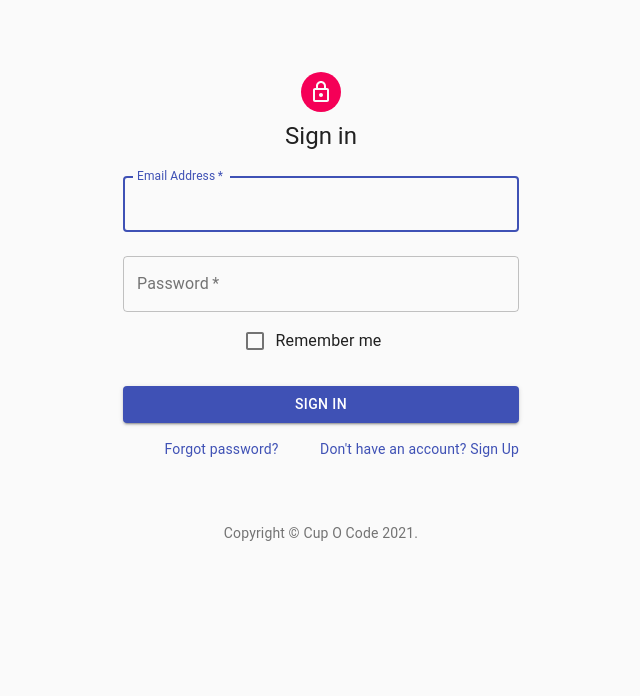
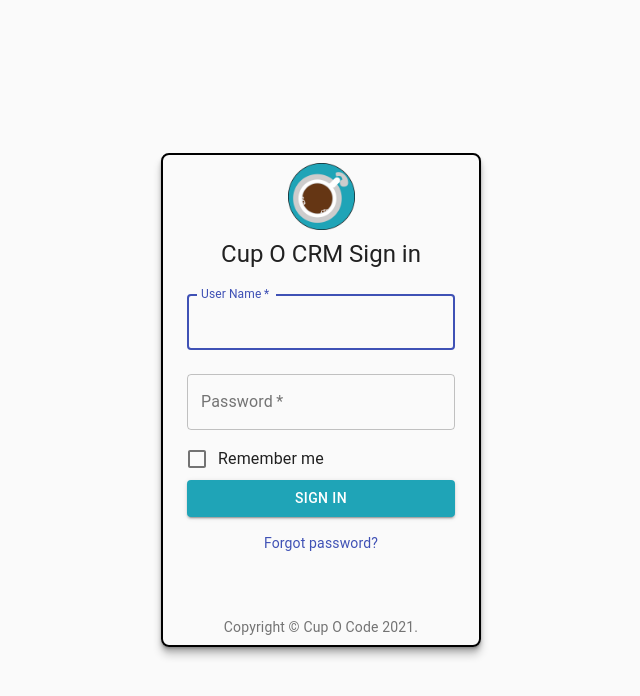
Before and after one commit to cupocode/cup-o-crm-frontend, a React (Create React App) app in the folder cup-o-crm-frontend/: page / in a window 1280 px wide. Shown: the top 696 px of the page, without its empty margins (319-959 px from the left). Built offline with nearby package versions, Linux system fonts and the light colour scheme.

Commit message:
login started

```diff
--- a/cup-o-crm-frontend/package.json
+++ b/cup-o-crm-frontend/package.json
@@ -8,6 +8,7 @@
     "@testing-library/jest-dom": "^5.11.4",
     "@testing-library/react": "^11.1.0",
     "@testing-library/user-event": "^12.1.10",
+    "node-sass": "^5.0.0",
     "react": "^17.0.1",
     "react-dom": "^17.0.1",
     "react-scripts": "4.0.3",
--- a/cup-o-crm-frontend/src/App.css
+++ /dev/null
@@ -1,38 +0,0 @@
-.App {
-  text-align: center;
-}
-
-.App-logo {
-  height: 40vmin;
-  pointer-events: none;
-}
-
-@media (prefers-reduced-motion: no-preference) {
-  .App-logo {
-    animation: App-logo-spin infinite 20s linear;
-  }
-}
-
-.App-header {
-  background-color: #282c34;
-  min-height: 100vh;
-  display: flex;
-  flex-direction: column;
-  align-items: center;
-  justify-content: center;
-  font-size: calc(10px + 2vmin);
-  color: white;
-}
-
-.App-link {
-  color: #61dafb;
-}
-
-@keyframes App-logo-spin {
-  from {
-    transform: rotate(0deg);
-  }
-  to {
-    transform: rotate(360deg);
-  }
-}
--- a/cup-o-crm-frontend/src/App.js
+++ b/cup-o-crm-frontend/src/App.js
@@ -1,11 +1,11 @@
 
-import './App.css';
+import './App.scss';
 import Login from './Components/Login'
 
 function App() {
   return (
-    <div className="App">
-        <Login/>
+    <div className="App capp-container">
+        <Login className="login"/>
     </div>
   );
 }
--- /dev/null
+++ b/cup-o-crm-frontend/src/App.scss
@@ -0,0 +1,6 @@
+.App {
+  height:100vh;
+  display:flex;
+  align-items:center;
+  width:100vw;
+}
--- a/cup-o-crm-frontend/src/Components/Login.jsx
+++ b/cup-o-crm-frontend/src/Components/Login.jsx
@@ -1,18 +1,18 @@
 
 import React from 'react';
-import Avatar from '@material-ui/core/Avatar';
 import Button from '@material-ui/core/Button';
 import CssBaseline from '@material-ui/core/CssBaseline';
 import TextField from '@material-ui/core/TextField';
 import FormControlLabel from '@material-ui/core/FormControlLabel';
 import Checkbox from '@material-ui/core/Checkbox';
 import Link from '@material-ui/core/Link';
-import Grid from '@material-ui/core/Grid';
 import Box from '@material-ui/core/Box';
-import LockOutlinedIcon from '@material-ui/icons/LockOutlined';
 import Typography from '@material-ui/core/Typography';
 import { makeStyles } from '@material-ui/core/styles';
 import Container from '@material-ui/core/Container';
+
+import './login.scss'
+import Logo from '../Assets/icon-blue.png'
 
 function Copyright() {
   return (
@@ -29,7 +29,6 @@ function Copyright() {
 
 const useStyles = makeStyles((theme) => ({
   paper: {
-    marginTop: theme.spacing(8),
     display: 'flex',
     flexDirection: 'column',
     alignItems: 'center',
@@ -48,18 +47,17 @@ const useStyles = makeStyles((theme) => ({
 }));
 
 
-export default function Login() {
+const Login = () => {
+
   const classes = useStyles();
 
   return (
-    <Container component="main" maxWidth="xs">
+    <Container component="main" maxWidth="xs" className="login-container">
       <CssBaseline />
       <div className={classes.paper}>
-        <Avatar className={classes.avatar}>
-          <LockOutlinedIcon />
-        </Avatar>
+        <img className="login-logo" src={Logo}/>
         <Typography component="h1" variant="h5">
-          Sign in
+          Cup O CRM Sign in
         </Typography>
         <form className={classes.form} noValidate>
           <TextField
@@ -67,10 +65,10 @@ export default function Login() {
             margin="normal"
             required
             fullWidth
-            id="email"
-            label="Email Address"
-            name="email"
-            autoComplete="email"
+            id="username"
+            label="User Name"
+            name="username"
+            autoComplete="username"
             autoFocus
           />
           <TextField
@@ -93,22 +91,15 @@ export default function Login() {
             fullWidth
             variant="contained"
             color="primary"
-            className={classes.submit}
+            className="submit"
           >
             Sign In
           </Button>
-          <Grid container>
-            <Grid item xs>
+          <div className="forgot">
               <Link href="#" variant="body2">
                 Forgot password?
               </Link>
-            </Grid>
-            <Grid item>
-              <Link href="#" variant="body2">
-                {"Don't have an account? Sign Up"}
-              </Link>
-            </Grid>
-          </Grid>
+            </div>
         </form>
       </div>
       <Box mt={8}>
@@ -117,3 +108,5 @@ export default function Login() {
     </Container>
   );
 }
+
+export default Login;
--- /dev/null
+++ b/cup-o-crm-frontend/src/Components/login.scss
@@ -0,0 +1,29 @@
+
+.login-container{
+
+    border:2px solid black;
+    padding: .5rem;
+    border-radius:8px;
+    box-shadow: 0 1px 1px rgba(0,0,0,0.08),
+                0 2px 2px rgba(0,0,0,0.12),
+                0 4px 4px rgba(0,0,0,0.16),
+                0 8px 8px rgba(0,0,0,0.20);
+
+    width:20rem!important;
+
+    .login-logo{
+        width: 25%;
+        height:auto;
+        margin-bottom: .5rem;
+    }
+
+    .submit{
+        background:#1FA4B7!important;
+        margin-bottom: 1rem!important;
+
+    }
+    .forgot{
+        text-align:center;
+    }
+
+}
```
Also changed, not shown: cup-o-crm-frontend/src/Assets/icon-blue.png (added), 1 other file (tests, documents, lock files or other folders).
